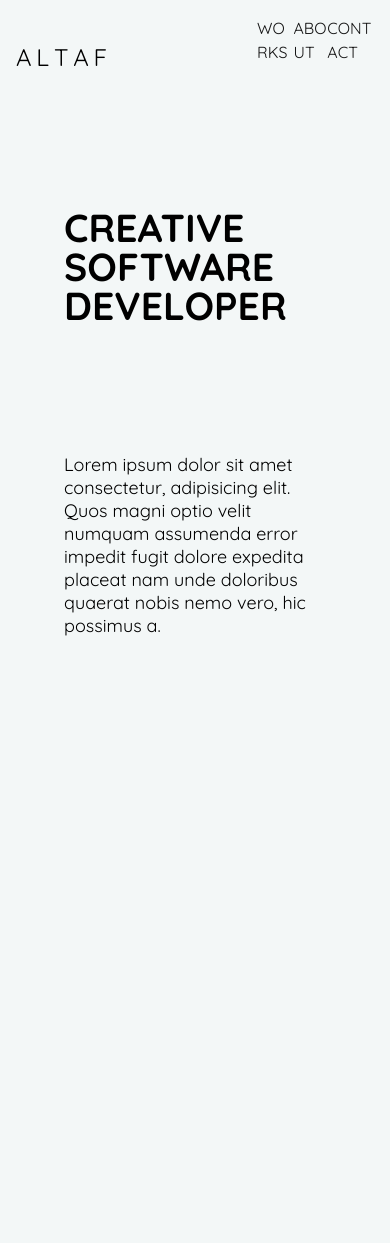
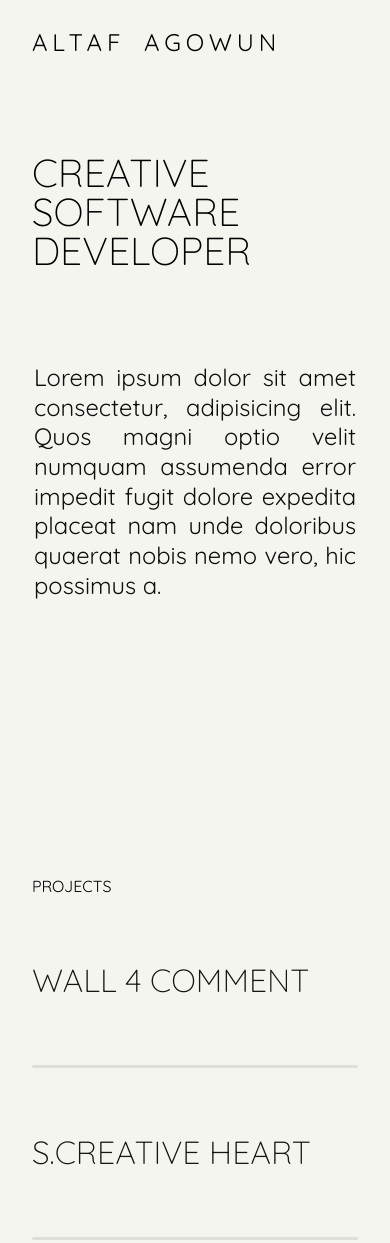
Before and after one commit to ma-altaf/portfolio, a website built with webpack: page public/index.html in a window 390 px wide. Shown: the top 1243 px of the page. Before the commit the page ends 844 px from the top, so only its background shows below. Built offline with nearby package versions, Linux system fonts and the light colour scheme; what smooth-scrollbar would draw is missing.

Commit message:
Added projects links and scroll scrub animation
- Added a scroll trigger and scrub function to allow scroll animation
- Added project links to homepage

```diff
--- a/public/index.html
+++ b/public/index.html
@@ -64,6 +64,16 @@
                         quaerat nobis nemo vero, hic possimus a.
                     </p>
                 </div>
+                <div class="scrollIndicator"></div>
+            </section>
+            <section id="projects">
+                <p>Projects</p>
+                <a href="#" class="projectLink">Wall 4 Comment</a>
+                <span></span>
+                <a href="#" class="projectLink">S.Creative HeArt</a>
+                <span></span>
+                <a href="#" class="projectLink">Shihenna</a>
+                <a href="#" id="moreProject">See More Projects</a>
             </section>
         </main>
     </body>
--- a/src/scripts/coverAnimation.js
+++ b/src/scripts/coverAnimation.js
@@ -107,6 +107,27 @@ const coverAnimation = () => {
                 complete: function (anim) {},
             },
             `-=${COVER_ANIMATION_TIME / 3}`
+        )
+        .add(
+            {
+                targets: ["#logo #logoFirstname", "#logo #logoSurname"],
+                translateY: ["150%", 0],
+                easing: "easeOutCirc",
+                duration: 350,
+            },
+            `-=300`
+        )
+        .add(
+            {
+                targets: "#menu a p",
+                opacity: [0, 1],
+                color: "red",
+                translateY: ["100%", 0],
+                easing: "easeOutCirc",
+                duration: 350,
+                delay: anime.stagger(100),
+            },
+            `-=150`
         );
 };
 
--- a/src/scripts/homePage.js
+++ b/src/scripts/homePage.js
@@ -1,10 +1,13 @@
 import { breakWord } from "./index";
 import anime from "animejs";
+import { animationTrigger } from "./scroll";
 
 const logo = document.querySelector("#logo");
+const aboutText = document.querySelector("#landingSect #aboutPara p");
 const firstname = logo.querySelector("#logoFirstname");
 const surname = logo.querySelector("#logoSurname");
 
+if (window.innerWidth > 820) {
     breakWord(firstname);
     breakWord(surname);
 
@@ -55,19 +58,18 @@ links.forEach((link) => {
         const text = link.querySelector("p");
         breakWord(text);
         const icon = link.querySelector(".icons");
-
-    link.addEventListener("mouseenter", () => {
         anime.set(icon, {
             translateX: "-50%",
         });
         anime.set(icon.querySelector(".material-icons"), {
             translateY: "100%",
         });
+        link.addEventListener("mouseenter", () => {
             anime({
                 targets: text.querySelectorAll(".char"),
-            translateY: "-50%",
+                translateY: "-100%",
                 opacity: 0,
-            duration: 700,
+                duration: 650,
                 easing: "easeOutQuart",
                 delay: anime.stagger(100, { from: "center" }),
             });
@@ -94,13 +96,17 @@ links.forEach((link) => {
                 translateY: 0,
                 opacity: 1,
                 duration: 700,
+                delay: 100,
                 easing: "easeInOutQuart",
-            delay: anime.stagger(100, { from: "center", direction: "reverse" }),
+                delay: anime.stagger(100, {
+                    from: "center",
+                    direction: "reverse",
+                }),
             });
             anime({
                 targets: icon,
                 clipPath: "circle(0.0% at 50% 50%)",
-            translateY: 0,
+                translateY: "-25%",
                 duration: 700,
                 easing: "easeInOutQuart",
                 delay: 100,
@@ -113,3 +119,23 @@ links.forEach((link) => {
             });
         });
     });
+}
+
+const triggerOpt = {
+    start: [0, 1],
+    end: [0.5, 0.65],
+};
+
+const animation = anime({
+    autoplay: false,
+    targets: aboutText,
+    opacity: [0, 1],
+    scaleX: [0.8, 1],
+    scaleY: [0.8, 1],
+    duration: 1000,
+    easing: "linear",
+});
+
+animationTrigger(aboutText, triggerOpt, (ratio) => {
+    animation.seek(animation.duration * ratio);
+});
--- a/src/scripts/scroll.js
+++ b/src/scripts/scroll.js
@@ -20,4 +20,84 @@ Scrollbar.use(PausePlugin, OverscrollPlugin);
 // global/helper functions
 const scrollbar = Scrollbar.init(document.querySelector("main"), {
     damping: 0.07,
+    sync: true,
 });
+
+const seekThreshold = [];
+
+for (let i = 0; i <= 1.01; i += 0.01) {
+    seekThreshold.push(Math.round(i * 100) / 100);
+}
+
+// solution does not trigger in the middle of the screen
+// trigger animation on intersection
+const animationTrigger = (element, threshold = 1, callback) => {
+    new IntersectionObserver(
+        (entries, observer) => {
+            entries.forEach((entry) => {
+                if (entry.isIntersecting) {
+                    // element in view
+                    if (typeof threshold === "object") {
+                        scrollbar.addListener(listner);
+                        function listner() {
+                            callback(
+                                ratioCalculator(element, threshold, listner)
+                            );
+                        }
+                        listner(); // trigger the first time incase already in view
+                    } else {
+                        // trigger animation only once
+                        callback(entry);
+                        observer.unobserve(entry.target);
+                    }
+                }
+            });
+        },
+        {
+            threshold: typeof threshold === "object" ? 0 : threshold,
+        }
+    ).observe(element);
+};
+
+function ratioCalculator(
+    element,
+    {
+        start: [elStartOffset = 0, winStartOffset = 1],
+        end: [elEndOffset = 1, winEndOffset = 0],
+    },
+    listner
+) {
+    const winHeight = window.innerHeight;
+    const { bottom, height: elHeight, top } = element.getBoundingClientRect();
+
+    const elStartMarker = elStartOffset * elHeight;
+    const elEndMarker = elEndOffset * elHeight;
+    const elMiddle = elEndMarker - elStartMarker / 2;
+    const winMiddle =
+        winHeight * winEndOffset +
+        (winHeight * winStartOffset - winHeight * winEndOffset) / 2;
+    const maxRatio =
+        elMiddle + (winHeight * winStartOffset - winHeight * winEndOffset) / 2;
+
+    const ratio =
+        Math.round(
+            (0.5 -
+                0.5 *
+                    ((top + elStartMarker + elMiddle - winMiddle) / maxRatio)) *
+                100
+        ) / 100;
+
+    // element out of view remove listner
+    if (bottom <= 0) {
+        scrollbar.removeListener(listner);
+    }
+
+    if (ratio < 0) {
+        return 0;
+    } else if (ratio > 1) {
+        return 1;
+    }
+    return ratio;
+}
+
+export { animationTrigger };
--- a/src/styles/index.scss
+++ b/src/styles/index.scss
@@ -1,7 +1,7 @@
 @import url("https://fonts.googleapis.com/css2?family=Quicksand:wght@300;400;700&display=swap");
 
 :root {
-    --primaryColor: #f3f7f7;
+    --primaryColor: #f5f5f0;
     --secondaryColor: #151515;
     --accent-color: #ffeaa7;
     --name-box-w: 30vw;
@@ -12,7 +12,6 @@
     margin: 0;
     box-sizing: border-box;
     font-family: "Quicksand", sans-serif;
-
     ::selection {
         color: var(--accent-color);
         background: var(--secondaryColor);
@@ -44,12 +43,14 @@ main {
     position: absolute;
     inset: 0 0;
     width: 100vw;
-    height: 8vh;
+    height: 10vh;
     display: flex;
     align-items: center;
     justify-content: space-between;
 
     #logo {
+        overflow: hidden;
+        line-height: 80%;
         font-size: x-large;
         cursor: pointer;
         width: 9rem;
@@ -61,8 +62,6 @@ main {
             .char p {
                 transform-origin: bottom center;
             }
-            top: 0;
-            position: absolute;
             pointer-events: none;
         }
 
@@ -71,6 +70,7 @@ main {
                 transform-origin: top center;
             }
             top: 0;
+            position: absolute;
             pointer-events: none;
         }
     }
@@ -126,7 +126,7 @@ main {
         max-width: var(--name-box-w);
         position: relative;
 
-        & #firstname {
+        #firstname {
             text-align: center;
             min-width: var(--name-box-w);
             position: absolute;
@@ -140,7 +140,7 @@ main {
             letter-spacing: 1rem;
         }
 
-        & #surname {
+        #surname {
             text-transform: uppercase;
             display: grid;
             grid-template-columns: repeat(3, minmax(0, 1fr));
@@ -155,12 +155,13 @@ main {
 #landingSect {
     width: 100vw;
     min-height: 100vh;
+    padding: 8rem 4rem;
 
     #title {
         text-transform: uppercase;
         line-height: 100%;
-        padding: 4rem;
-        font-weight: 700;
+
+        font-weight: 300;
         font-size: 10vw;
         max-width: 80vw;
 
@@ -172,15 +173,55 @@ main {
     }
 
     #aboutPara {
-        font-size: large;
+        text-align: justify;
+        width: 100%;
+        min-height: 50vh;
+        padding-top: 8rem;
+        font-size: x-large;
         display: flex;
         justify-content: center;
         align-items: center;
 
         p {
-            max-width: 700px;
-            padding: 4rem;
+            max-width: 40vw;
         }
+    }
+}
+
+#projects {
+    width: 100vw;
+    display: flex;
+    justify-content: center;
+    flex-direction: column;
+    padding: 4rem;
+
+    p {
+        text-transform: uppercase;
+    }
+
+    .projectLink {
+        width: 100%;
+        font-size: 8rem;
+        height: 50vh;
+        display: flex;
+        align-items: center;
+        text-decoration: none;
+        font-weight: 300;
+        text-transform: uppercase;
+        color: var(--secondaryColor);
+    }
+
+    span {
+        height: 3px;
+        width: 100%;
+        border-radius: 1.5px;
+        background-color: var(--secondaryColor);
+        opacity: 0.1;
+    }
+
+    #moreProject {
+        text-decoration: none;
+        color: var(--secondaryColor);
     }
 }
 
@@ -190,43 +231,38 @@ main {
     }
 
     #navbar {
-        padding: 0 1rem;
-        z-index: 10;
-        position: absolute;
-        inset: 0 0;
-        width: 100vw;
-        height: 10vh;
-        display: flex;
-        align-items: center;
-        justify-content: space-between;
-
+        padding: 2rem;
         #logo {
-            text-transform: uppercase;
-            letter-spacing: 0.3rem;
-            position: relative;
-
-            #logoFirstname {
-                inset: 0 0;
-                position: absolute;
-            }
-
+            width: 100%;
             #logoSurname {
-                inset: 0 0;
-                position: absolute;
+                left: 7rem;
             }
         }
-
         #menu {
-            text-transform: uppercase;
-            display: flex;
-            width: 30vw;
-            justify-content: space-between;
+            display: none;
         }
     }
 
     #landingSect {
+        padding: 4rem 2rem;
         display: flex;
         justify-content: center;
         flex-direction: column;
+
+        #aboutPara {
+            padding-top: 0;
+            p {
+                max-width: 100% !important;
+            }
+        }
+    }
+
+    #projects {
+        padding: 2rem;
+
+        .projectLink {
+            font-size: 2rem;
+            height: 20vh;
+        }
     }
 }
```
Lines whose indentation alone changed are shown as unchanged.
